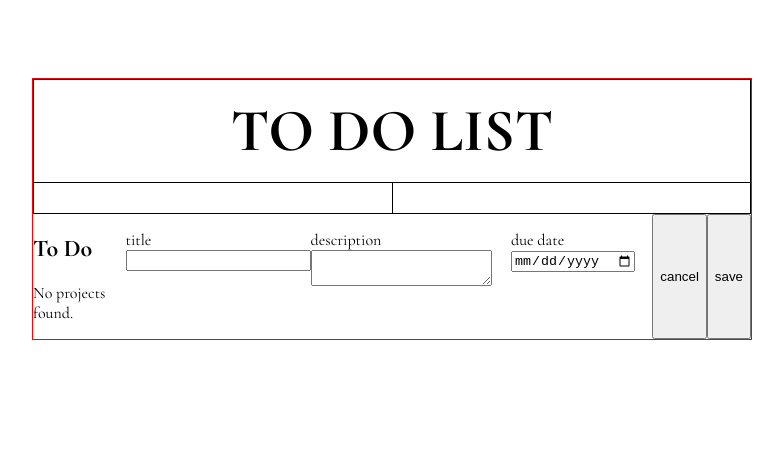
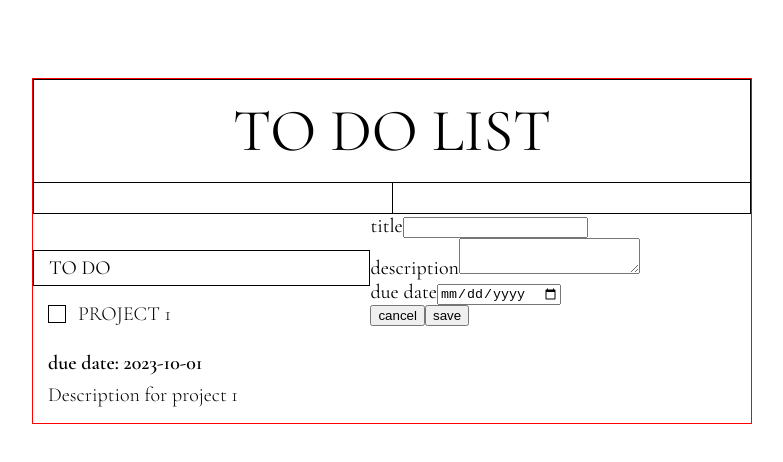
Before and after one commit to 000begana000/todolist, a React (Vite) app: page / in a window 1280 px wide. Shown: the top 462 px of the page, without its empty margins (248-1031 px from the left). Built offline with nearby package versions, Linux system fonts and the light colour scheme.

Commit message:
style: Projects component

```diff
--- a/src/App.jsx
+++ b/src/App.jsx
@@ -5,7 +5,16 @@ import Projects from "./components/Projects/Projects";
 import NewProject from "./components/NewProject/NewProject";
 
 export default function App() {
-  const [projectsState, setProjectsState] = useState([]);
+  const [projectsState, setProjectsState] = useState([
+    // dummy project
+    {
+      id: Math.floor(Math.random() * 1000) + 1,
+      title: "Project 1",
+      description: "Description for project 1",
+      dueDate: "2023-10-01",
+      isDone: false,
+    },
+  ]);
 
   function handleCreateNewProject(project) {
     const randomNumber = Math.floor(Math.random() * 1000) + 1;
--- a/src/components/Header/Header.module.css
+++ b/src/components/Header/Header.module.css
@@ -6,6 +6,7 @@
 
   h1 {
     margin: 15px 0;
+    font-weight: 400;
   }
 }
 
--- a/src/components/NewProject/NewProject.jsx
+++ b/src/components/NewProject/NewProject.jsx
@@ -35,12 +35,12 @@ export default function NewProject({ onCreate }) {
   }
 
   return (
-    <>
+    <div>
       <Input type="text" label="title" ref={title} />
       <Input label="description" textarea ref={description} />
       <Input type="date" label="due date" ref={dueDate} />
       <Button button="cancel" onClick={handleCancel} />
       <Button button="save" onClick={handleSave} />
-    </>
+    </div>
   );
 }
--- a/src/components/Projects/Projects.jsx
+++ b/src/components/Projects/Projects.jsx
@@ -1,18 +1,36 @@
+import classes from "./Projects.module.css";
+
 export default function Projects({ projects }) {
   return (
-    <section>
-      <h1>To Do</h1>
+    <section className={classes.projects}>
+      <h1 className={classes.projectsHeading}>To Do</h1>
+      <div>
         {projects.length === 0 && <p>No projects found.</p>}
-      <ul>
+        <ul className={classes.container}>
           {projects.map(project => (
             <li key={project.id}>
-            <h2>{project.title}</h2>
-            <p>{project.description}</p>
-            <p>Due Date: {project.dueDate}</p>
-            <p>Status: {project.isDone ? "Done" : "Not Done"}</p>
+              <div className={classes.projectCheckbox}>
+                <input
+                  type="checkbox"
+                  id="scales"
+                  name="scales"
+                  checked={project.isDone ? ture : false}
+                  className={`${classes.checkbox} ${classes.test}`}
+                />
+                <label for="scales" className={classes.projectTitle}>
+                  {project.title}
+                </label>
+              </div>
+              <p className={classes.projectDueDate}>
+                due date: {project.dueDate}
+              </p>
+              <p className={classes.projectDescription}>
+                {project.description}
+              </p>
             </li>
           ))}
         </ul>
+      </div>
     </section>
   );
 }
--- /dev/null
+++ b/src/components/Projects/Projects.module.css
@@ -0,0 +1,65 @@
+li {
+  list-style: none;
+}
+
+p {
+  margin: 0;
+  font-size: 20px;
+}
+
+.projects {
+  margin-top: 36px;
+  width: 47%;
+}
+
+.projectsHeading {
+  margin: 0;
+  border: 1px solid black;
+  padding: 5px 0 5px 15px;
+  text-transform: uppercase;
+  font-size: 20px;
+  font-weight: 400;
+}
+
+.container {
+  padding: 0 15px 0 15px;
+}
+
+.checkbox {
+  all: unset;
+  width: 16px;
+  height: 16px;
+  cursor: pointer;
+  accent-color: black;
+  margin-right: 12px;
+  border: 1px solid black;
+  border-radius: 0;
+}
+
+.checkbox:checked {
+  background-color: black;
+  border-color: black;
+  color: white;
+}
+
+.projectCheckbox {
+  display: flex;
+  align-items: center;
+  margin-top: 15px;
+}
+
+.projectTitle {
+  font-size: 20px;
+  font-weight: 300;
+  text-transform: uppercase;
+}
+
+.projectDueDate {
+  margin-top: 25px;
+  font-weight: 600;
+}
+
+.projectDescription {
+  margin-top: 8px;
+  font-weight: 300;
+}
```
Lines whose indentation alone changed are shown as unchanged.
